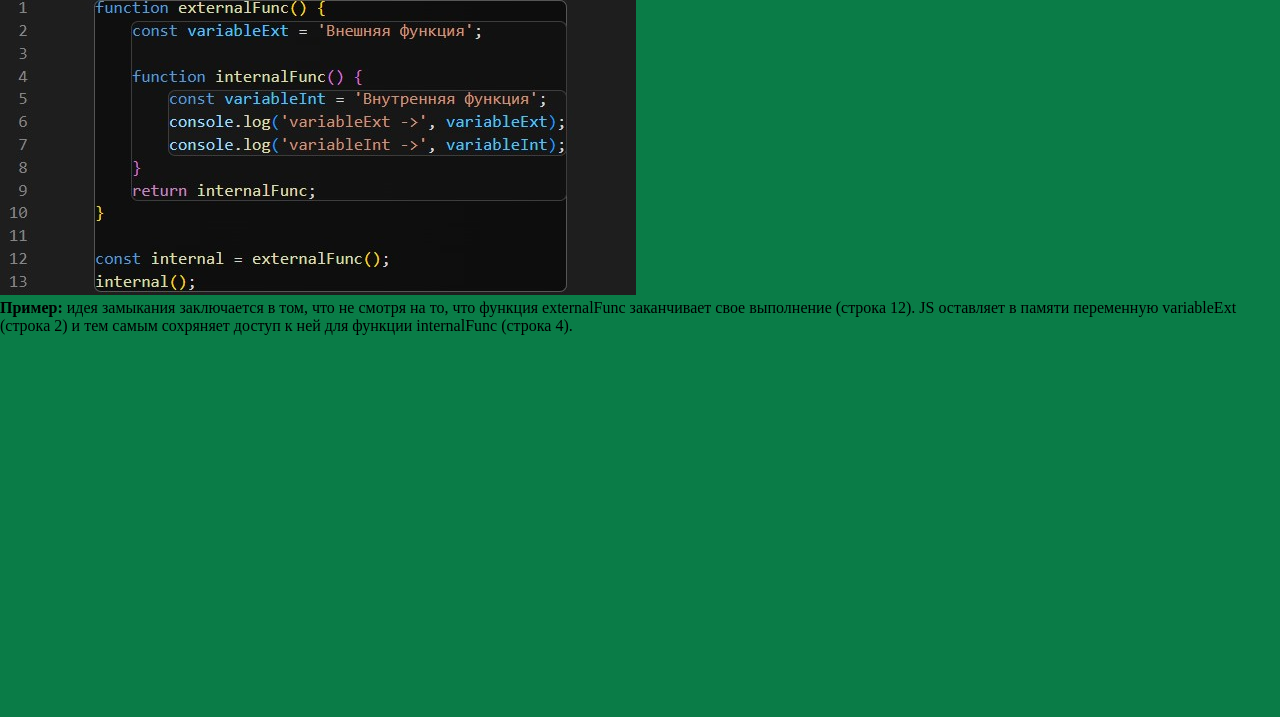
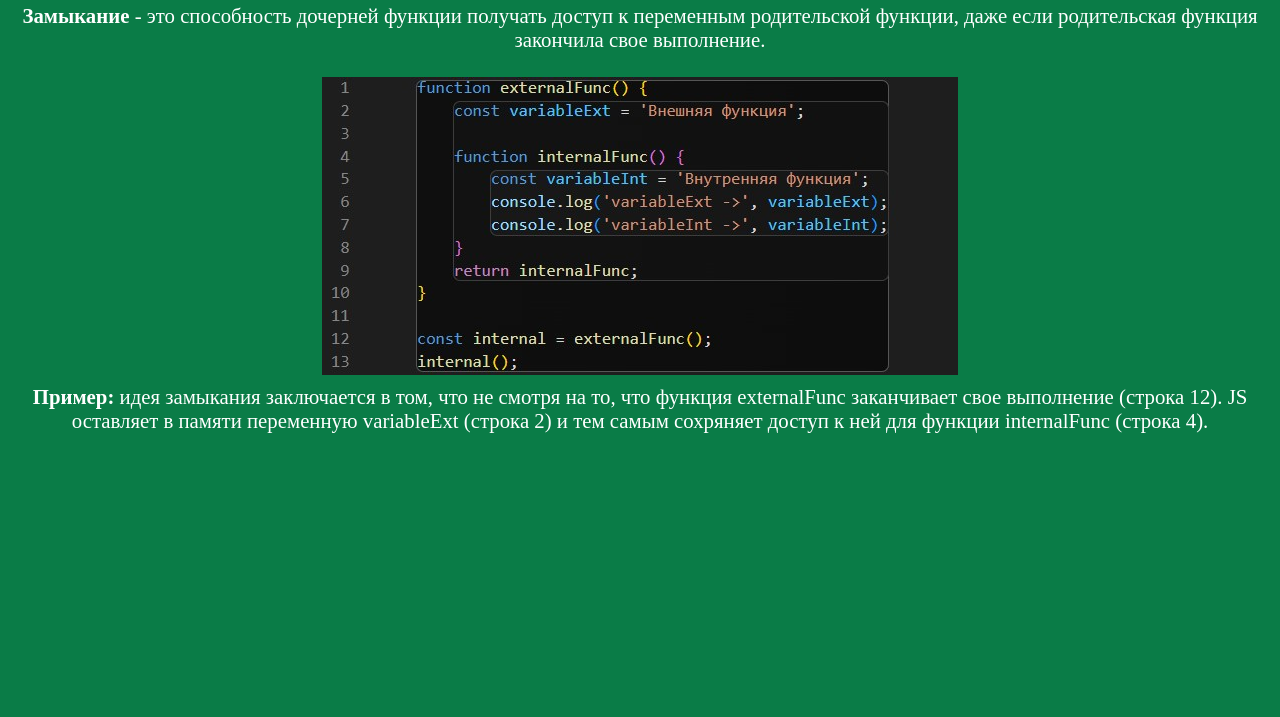
Before and after one commit to Pavel-SS/ClosureTheory, a plain HTML site: page index.html in a window 1280 px wide. Shown: the part 83-800 px from the top of the page. Drawn offline with Linux system fonts and the light colour scheme.

Commit message:
Update style.css

```diff
--- a/style.css
+++ b/style.css
@@ -10,7 +10,28 @@
 }
 .title{
     display: block;
+    padding-top: 25px;
+    margin-bottom: 25px;
+}
+.txt {
     color: #fff;
     text-align: center;
-    padding-top: 25px;
 }
+p.txt{
+    font-size: 1.3em;
+}
+.img-block{
+   margin: 25px auto;
+}
+
+
+.img-block img{
+    display: block;
+    margin: 0 auto;
+
+}
+.img-block p{
+    display: block;
+    margin-top: 10px;
+
+}
```
